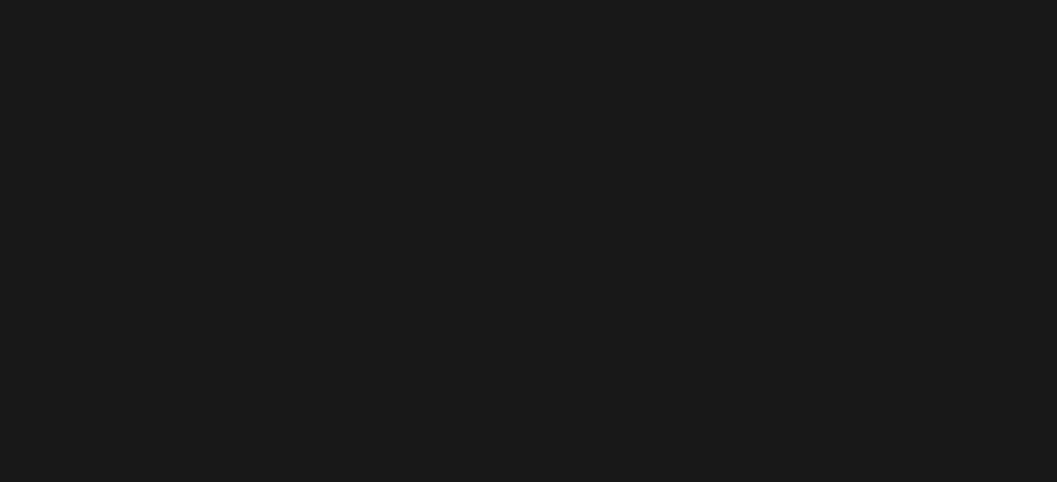
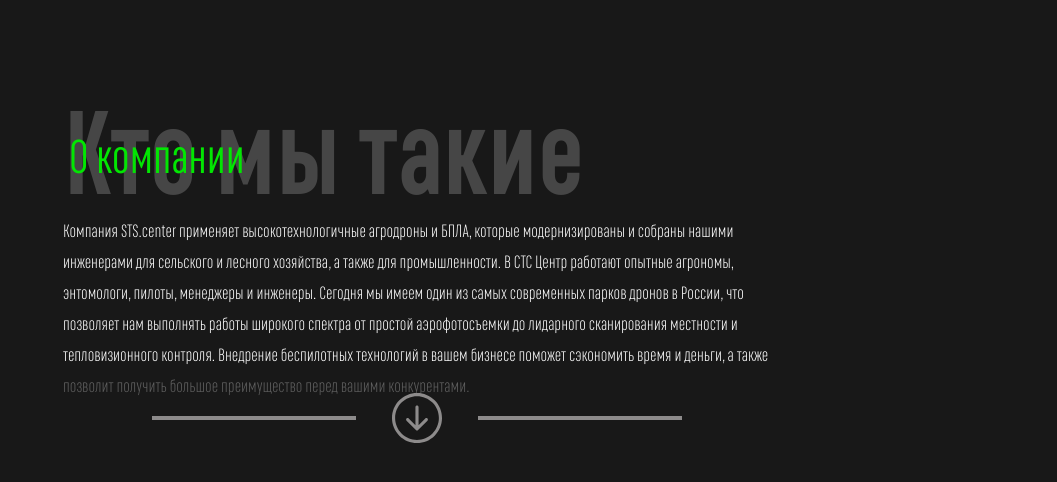
Before and after one commit to HayotbekIT/AgroScout, a React (Create React App) app: page / in a window 1280 px wide. Shown: the part 4980-5462 px from the top of the page, without its empty margins (223-1280 px from the left). Before the commit the page ends 5050 px from the top, so only its background shows below. Built offline with nearby package versions, Linux system fonts and the light colour scheme.

Commit message:
#fix #image #company Разработал блок для компаний

```diff
--- a/src/App.scss
+++ b/src/App.scss
@@ -103,3 +103,63 @@
         border: 1px solid $green-1;
     }
 }
+
+.about-company {
+    &__content {
+        font-weight: 300;
+        font-size: 18px;
+        line-height: 31px;
+        color: $white;
+        position: relative;
+
+        &-block {
+            height: 94px;
+            background: linear-gradient(0deg, #181818 0%, rgba(24, 24, 24, 0.63) 100%);
+            position: absolute;
+            display: flex;
+            justify-content: center;
+            align-items: center;
+            bottom: -65px;
+            left: 0;
+            right: 0;
+
+            &.hidden {
+                position: static;
+                transition: 0.4s ease-in-out;
+            }
+        }
+
+        .Image {
+            width: 50px;
+            position: relative;
+
+            img {
+                cursor: pointer;
+            }
+
+            &::after,
+            &::before {
+                content: "";
+                top: 50%;
+                transform: translateY(-50%);
+                width: 200px;
+                border: 2px solid #8D8B8B;
+                position: absolute;
+            }
+
+            &::after {
+                right: -(40px + 200);
+            }
+
+            &::before {
+                left: -(40px + 200);
+            }
+
+            &.rotate {
+                img {
+                    transform: rotate(180deg);
+                }
+            }
+        }
+    }
+}
--- a/src/components/image/index.jsx
+++ b/src/components/image/index.jsx
@@ -2,9 +2,9 @@
 import "./image.scss"
 
 export default function Image(props) {
-    const { src, alt } = props
+    const { src, alt, classes = "" } = props
     return (
-        <div className='Image'>
+        <div className={'Image ' + classes}>
             <img src={src} alt={alt} />
         </div>
     )
--- a/src/pages/Home.jsx
+++ b/src/pages/Home.jsx
@@ -9,6 +9,8 @@
 import Services from "./../images/icons/card/services-icon.svg"
 import Drone from "./../images/icons/card/drone-icon.svg"
 import OwnService from "./../images/icons/card/own-service-icon.svg"
+import Image from "./../components/image"
+import ArrowDown from "./../images/icons/arrow-down-icon.svg"
 import { productsArray } from '../db'
 
 export default function Home() {
@@ -17,6 +19,12 @@
   useEffect(() => {
     setProducts(productsArray)
   }, [])
+
+  const [rotateImage, setRotateImage] = useState(false)
+
+  const RotateImageFunc = ()=>{
+    setRotateImage(rotateImage => !rotateImage)
+  }
 
   return (
     <div>
@@ -70,6 +78,19 @@
             </div>
           </Container>
         </section>
+        <section className="about-company">
+          <Container>
+            <SectionTitle title={"Кто мы такие"} subtitle={"О компании"} />
+            <div className="about-company__content">
+              <p>
+                Компания STS.center применяет высокотехнологичные агродроны и БПЛА, которые модернизированы и собраны нашими инженерами для сельского и лесного хозяйства, а также для промышленности. В СТС Центр работают опытные агрономы, энтомологи, пилоты, менеджеры и инженеры. Сегодня мы имеем один из самых современных парков дронов в России, что позволяет нам выполнять работы широкого спектра от простой аэрофотосъемки до лидарного сканирования местности и тепловизионного контроля. Внедрение беспилотных технологий в вашем бизнесе поможет сэкономить время и деньги, а также позволит получить большое преимущество перед вашими конкурентами.
+              </p>
+              <div className={rotateImage ? "about-company__content-block hidden" : "about-company__content-block"} onClick={RotateImageFunc} >
+                <Image classes={rotateImage ? "rotate" : ""} src={ArrowDown} alt={"Error upload"} />
+              </div>
+            </div>
+          </Container>
+        </section>
       </main>
     </div>
   )
```
Also changed, not shown: src/images/icons/arrow-down-icon.svg (added).
